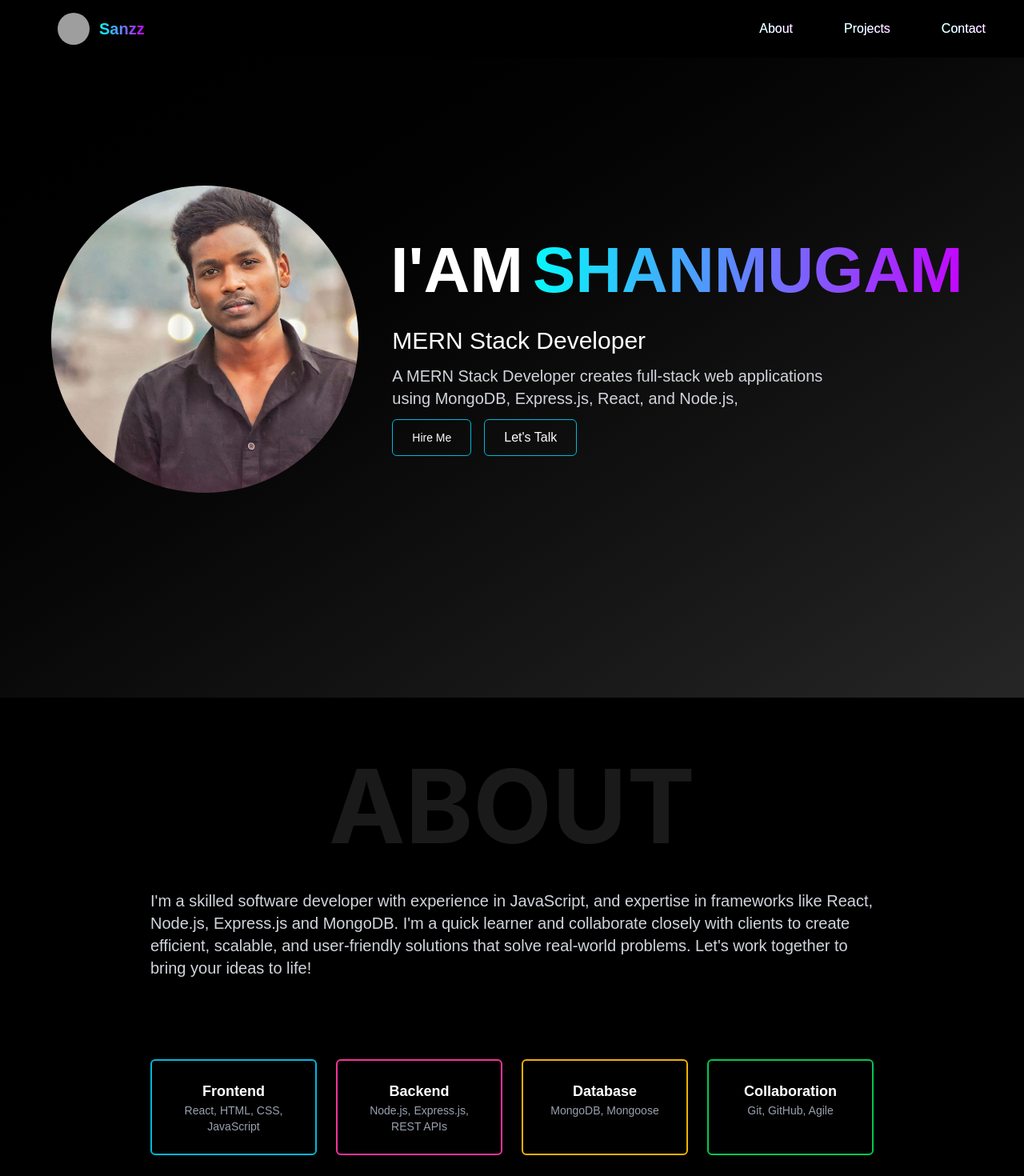
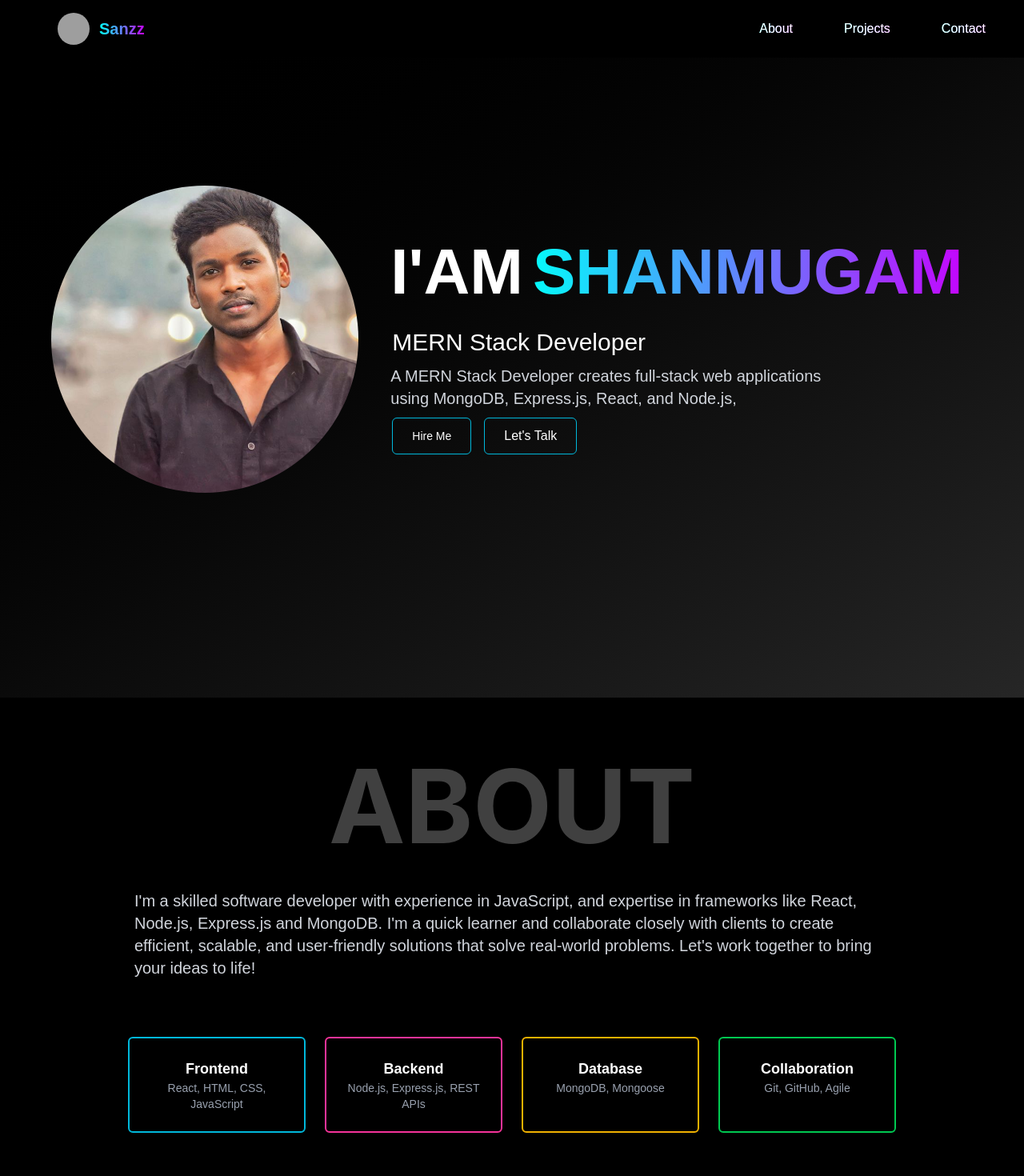
Before and after one commit to lilsunx9360/portfolio, a React (Vite) app: page / in a window 1280 px wide. Shown: the top 1470 px of the page at 80% size. Built offline with nearby package versions, Linux system fonts and the light colour scheme; grey boxes are pictures that could not be loaded.

Commit message:
Added new feature

```diff
--- a/src/Homepage.jsx
+++ b/src/Homepage.jsx
@@ -50,7 +50,7 @@ const Home = () => {
             MERN Stack Developer
           </h2>
 
-          <p className="text-sm sm:text-base md:text-lg lg:text-xl text-gray-300 p-0.5 max-w-xl">
+          <p className="text-sm  sm:text-base md:text-lg lg:text-xl  text-gray-300   max-w-xl ">
             A MERN Stack Developer creates full-stack web applications using MongoDB, Express.js, React, and Node.js,
           </p>
 
--- a/src/about.jsx
+++ b/src/about.jsx
@@ -7,7 +7,7 @@ const ShanmugamBackground = () => {
       {/* Background Text */}
       <div className="absolute inset-0 flex items-start justify-center pt-10">
       <h1
-          className="text-[4rem] sm:text-[6rem] md:text-[7rem] lg:text-[8rem] font-bold uppercase opacity-10 select-none pointer-events-none"
+          className="text-[4rem] sm:text-[6rem] md:text-[7rem] lg:text-[8rem] font-bold uppercase opacity-25 select-none pointer-events-none"
           style={{ fontFamily: "'Inter', sans-serif" }}
         >
           ABOUT
@@ -18,12 +18,12 @@ const ShanmugamBackground = () => {
       {/* Foreground Content */}
       <div className="relative z-10 max-w-5xl mx-auto  mt-40">
         {/* Paragraph */}
-        <p className="text-base sm:text-lg md:text-xl text-gray-300 md:p-10 md:m-5 mb-8">
+        <p className="text-sm sm:text-base md:text-lg lg:text-xl text-gray-300 md:p-10 p-3 md:mb-">
           I'm a skilled software developer with experience in JavaScript, and expertise in frameworks like React, Node.js, Express.js and MongoDB. I'm a quick learner and collaborate closely with clients to create efficient, scalable, and user-friendly solutions that solve real-world problems. Let's work together to bring your ideas to life!
         </p>
 
         {/* Four Grid Boxes */}
-        <div className="grid grid-cols-1 sm:grid-cols-2 lg:grid-cols-4 gap-6 md:p-10 md:m-5">
+        <div className="grid grid-cols-1 sm:grid-cols-2 lg:grid-cols-4 gap-6  md:p-8 p-3 md:mb-8">
           <div className="border-2 border-cyan-500 p-6 rounded-md text-center">
             <h3 className="text-lg font-semibold">Frontend</h3>
             <p className="text-sm text-gray-400">React, HTML, CSS, JavaScript</p>
```
